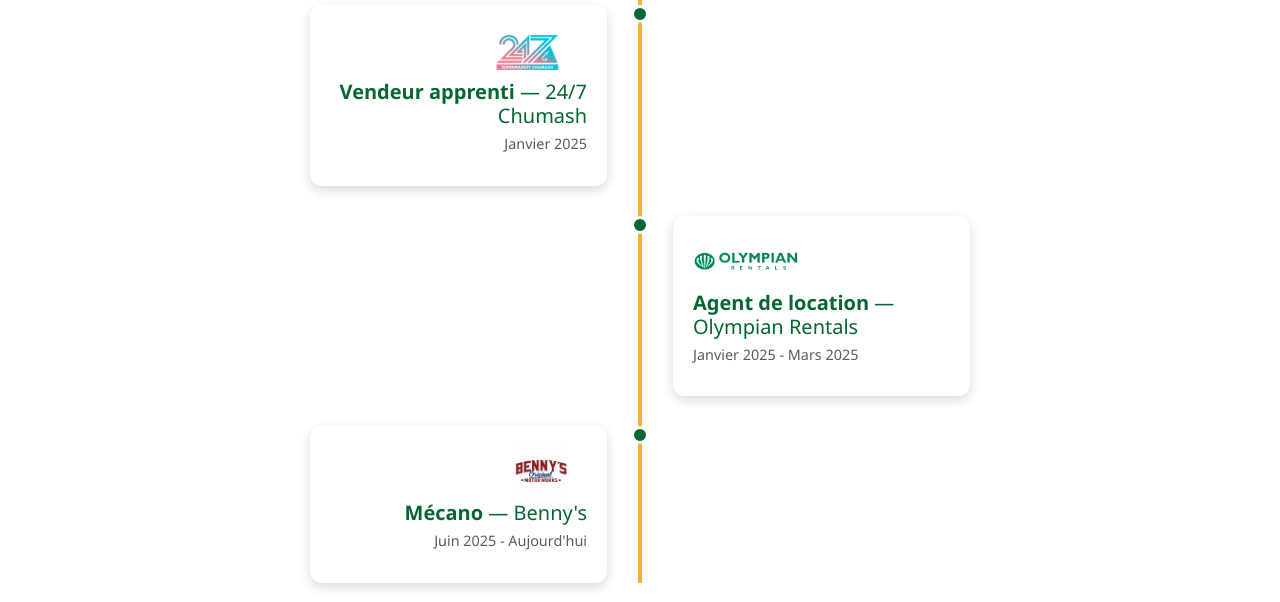
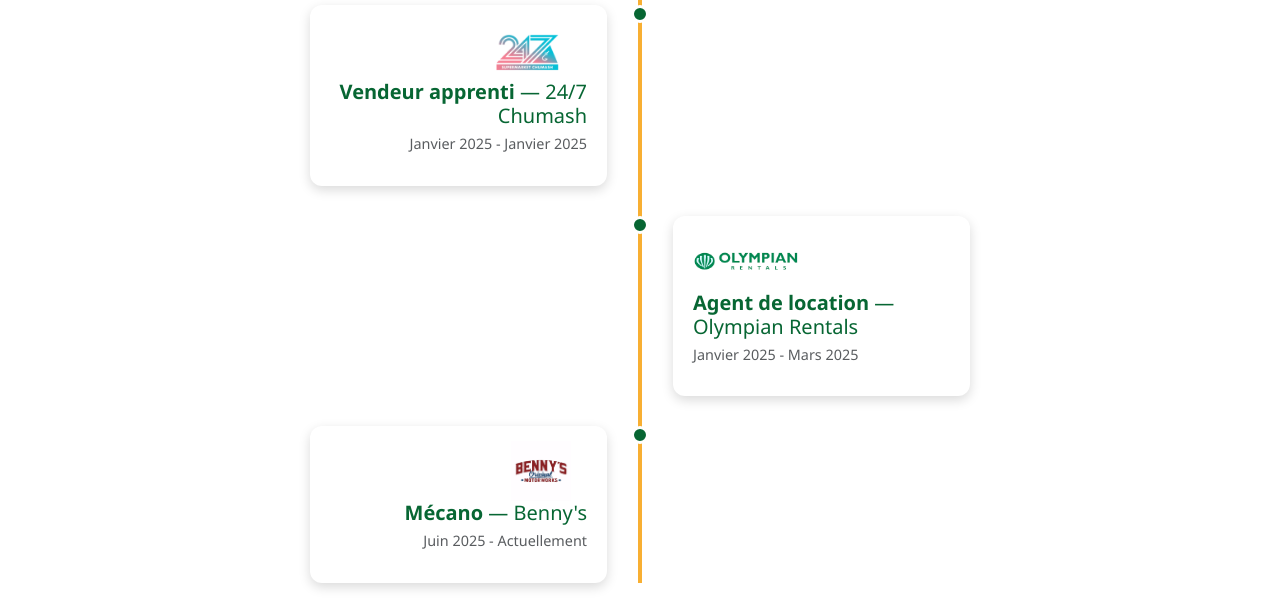
Before and after one commit to caloux16/Candid_D8, a plain HTML site: page presentation/presentation.html in a window 1280 px wide. Shown: the part 2260-2862 px from the top of the page. Drawn offline with nearby package versions, Linux system fonts and the light colour scheme.

Commit message:
Update presentation.html

```diff
--- a/presentation/presentation.html
+++ b/presentation/presentation.html
@@ -120,7 +120,7 @@
           <div class="timeline-content hover-zoom">
             <img src="../img/chumash.png" alt="Logo Chumash" class="logo-xp me-3" />
             <h5><strong>Vendeur apprenti</strong> — 24/7 Chumash</h5>
-            <p class="text-muted">Janvier 2025</p>
+            <p class="text-muted">Janvier 2025 - Janvier 2025</p>
           </div>
         </div>
 
@@ -138,7 +138,7 @@
           <div class="timeline-content hover-zoom">
             <img src="../img/benny's.png" alt="Logo Benny's" class="logo-xp me-3" />
             <h5><strong>Mécano</strong> — Benny's</h5>
-            <p class="text-muted">Juin 2025 - Aujourd'hui</p>
+            <p class="text-muted">Juin 2025 - Actuellement</p>
           </div>
         </div>
       </div>
```
